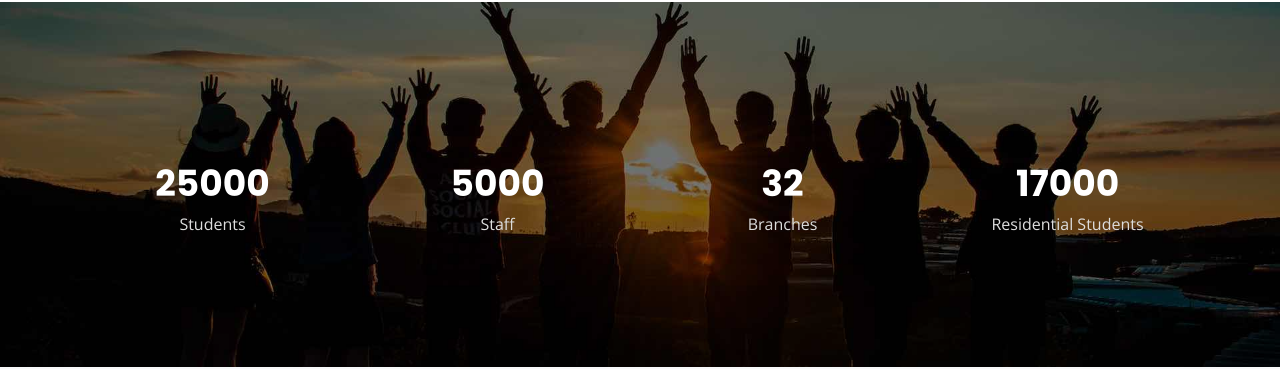
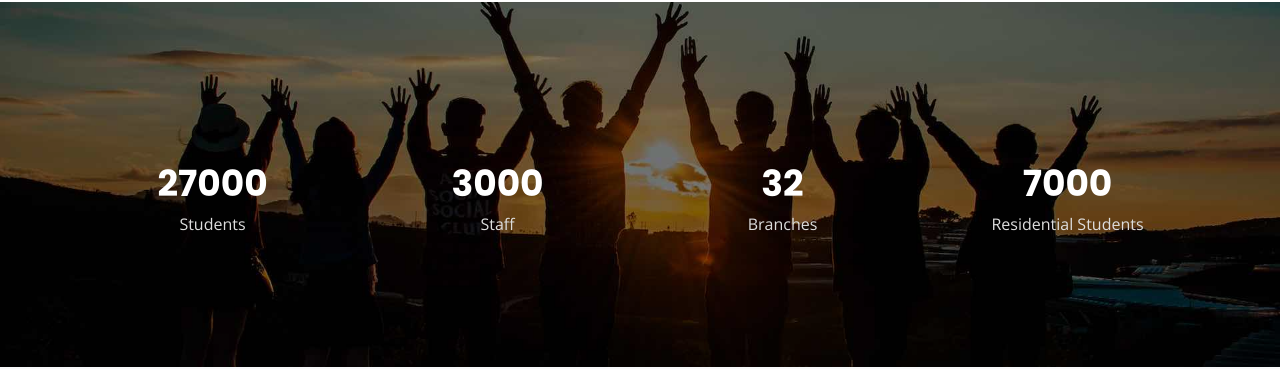
Before and after one commit to krei-school/krei-school.github.io, a Jekyll site: the page built from index.md, in a window 1280 px wide and 900 px high, scrolled down 1690 px. Shown: the part 102-471 px from the top of the window. Built offline with Jekyll 4.4.1, drawn with Linux system fonts in a browser that asks for light colours.

Commit message:
Updated Index

```diff
--- a/index.md
+++ b/index.md
@@ -90,15 +90,15 @@ sections:
     counter:
       i1:
         title: Students
-        count: 25000
+        count: 27000
       i2:
         title: Staff
-        count: 5000
+        count: 3000
       i3:
         title: Branches
         count: 32
       i4:
         title: Residential Students
-        count: 17000
+        count: 7000
 layout: home
 ---
```
